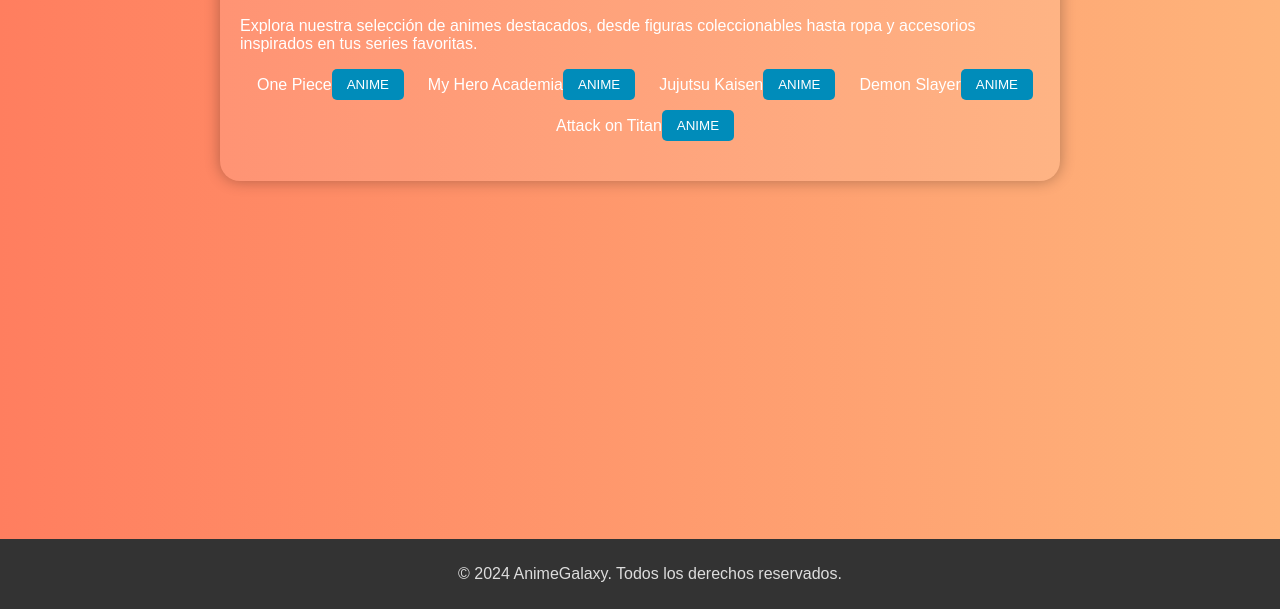
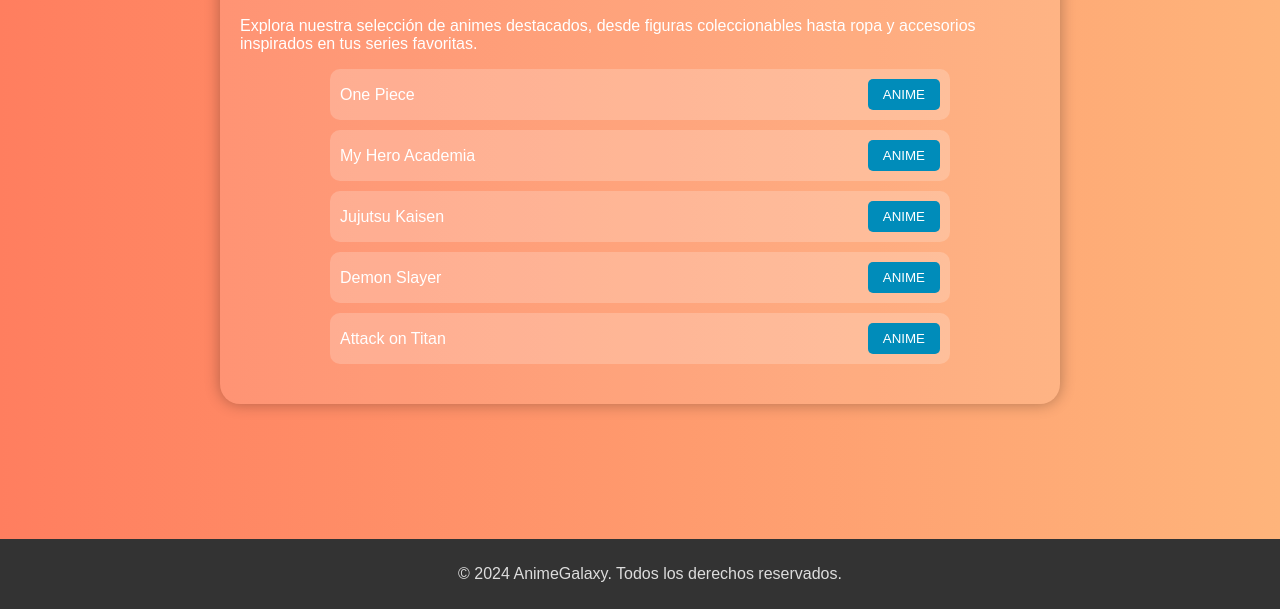
Before and after one commit to riiannaniorte/AnimeGalaxy.ag, a plain HTML site: page ventas.html in a window 1280 px wide. Shown: the part 191-800 px from the top of the page. Drawn offline with Linux system fonts and the light colour scheme.

Commit message:
Update ventas.html

```diff
--- a/ventas.html
+++ b/ventas.html
@@ -64,14 +64,20 @@
 
         .anime-list {
             display: flex;
-            flex-wrap: wrap;
-            justify-content: space-around;
+            flex-direction: column;
+            align-items: center;
         }
 
         .list-item {
             display: flex;
+            justify-content: space-between;
             align-items: center;
+            width: 100%;
+            max-width: 600px;
+            padding: 10px;
             margin-bottom: 10px;
+            background: rgba(255, 255, 255, 0.2);
+            border-radius: 10px;
         }
 
         .play-icon {
@@ -118,27 +124,22 @@
         <p>Explora nuestra selección de animes destacados, desde figuras coleccionables hasta ropa y accesorios inspirados en tus series favoritas.</p>
         <div class="anime-list">
             <div class="list-item">
-                <i class="play-icon"></i>
                 <span>One Piece</span>
                 <button class="anime-button">ANIME</button>
             </div>
             <div class="list-item">
-                <i class="play-icon"></i>
                 <span>My Hero Academia</span>
                 <button class="anime-button">ANIME</button>
             </div>
             <div class="list-item">
-                <i class="play-icon"></i>
                 <span>Jujutsu Kaisen</span>
                 <button class="anime-button">ANIME</button>
             </div>
             <div class="list-item">
-                <i class="play-icon"></i>
                 <span>Demon Slayer</span>
                 <button class="anime-button">ANIME</button>
             </div>
             <div class="list-item">
-                <i class="play-icon"></i>
                 <span>Attack on Titan</span>
                 <button class="anime-button">ANIME</button>
             </div>
```
